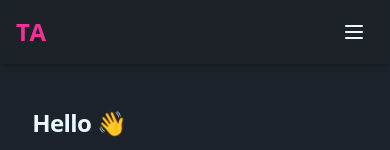
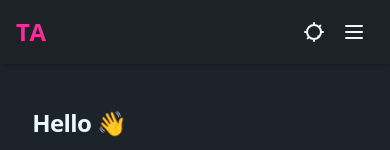
Before and after one commit to mdtanjidkhan/tanjid-portfolio, a Next.js app: page / in a window 390 px wide. Shown: the top 150 px of the page. Built offline with nearby package versions, Linux system fonts and the light colour scheme.

Commit message:
feat: keep theme toggle visible on mobile navbar next to hamburger menu

```diff
--- a/src/components/Navbar.jsx
+++ b/src/components/Navbar.jsx
@@ -146,7 +146,7 @@ export default function Navbar() {
             {/* Theme toggle*/}
             <button
               onClick={toggleTheme}
-              className="btn btn-ghost btn-circle hidden sm:inline-flex"
+              className="btn btn-ghost btn-circle  sm:inline-flex"
               aria-label="Toggle Theme"
             >
               {theme === "dark" ? (
```
